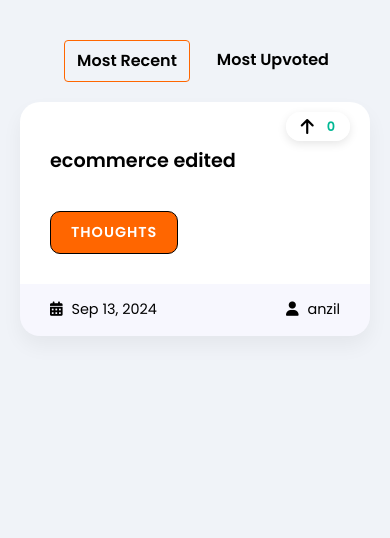
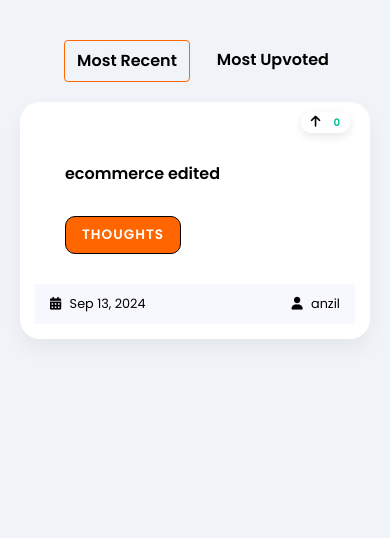
Before and after one commit to anzilachu/YCMatter01, a Django app: page /public-ideas/ in a window 390 px wide. Shown: the top 538 px of the page. Run offline with Django 4.2, Linux system fonts and the light colour scheme; a user stored in the database is signed in; data comes from the database, SQL or seed files in the repository.

Commit message:
public idea list

```diff
--- a/templates/chat/public_idea_list.html
+++ b/templates/chat/public_idea_list.html
@@ -239,6 +239,36 @@
             background-color: var(--primary-color);
             color: #fff;
         }
+        @media (max-width: 768px) {
+        .idea-card {
+            padding: 15px; /* Reduce padding */
+        }
+        .card-title {
+            font-size: 1em; /* Make title smaller */
+            margin-bottom: 10px;
+        }
+        .card-text {
+            font-size: 0.9em; /* Reduce font size */
+            line-height: 1.4;
+        }
+        .btn {
+            padding: 8px 16px; /* Adjust button size */
+            font-size: 0.85em;
+        }
+        .card-footer {
+            font-size: 0.8em; /* Smaller footer text */
+            padding: 10px 15px;
+        }
+        .upvote-container {
+            padding: 3px 10px; /* Adjust upvote container size */
+        }
+        .upvote-btn {
+            font-size: 1em; /* Adjust upvote icon size */
+        }
+        .upvote-count {
+            font-size: 0.8em;
+        }
+    }
 
     </style>
 </head>
```
